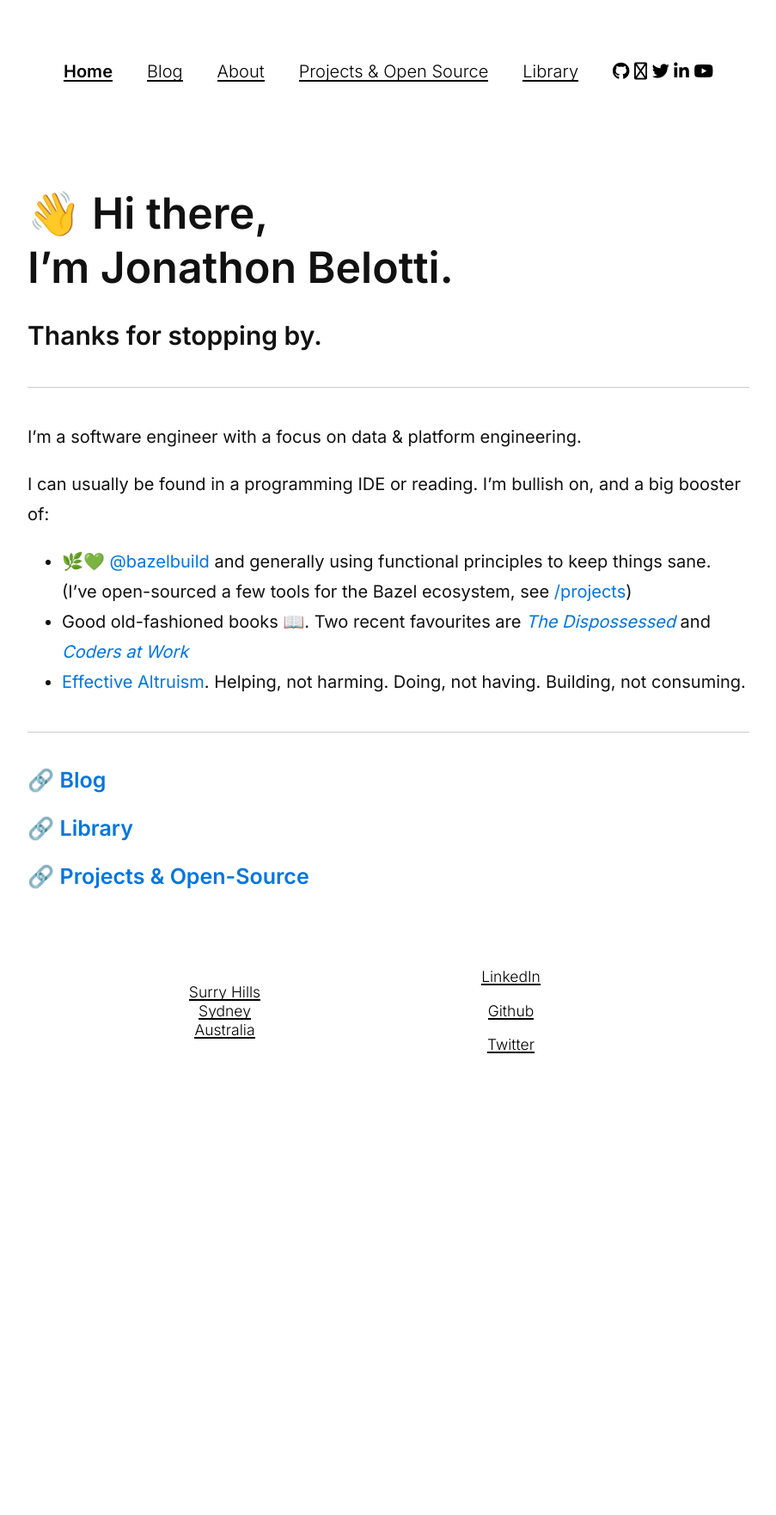
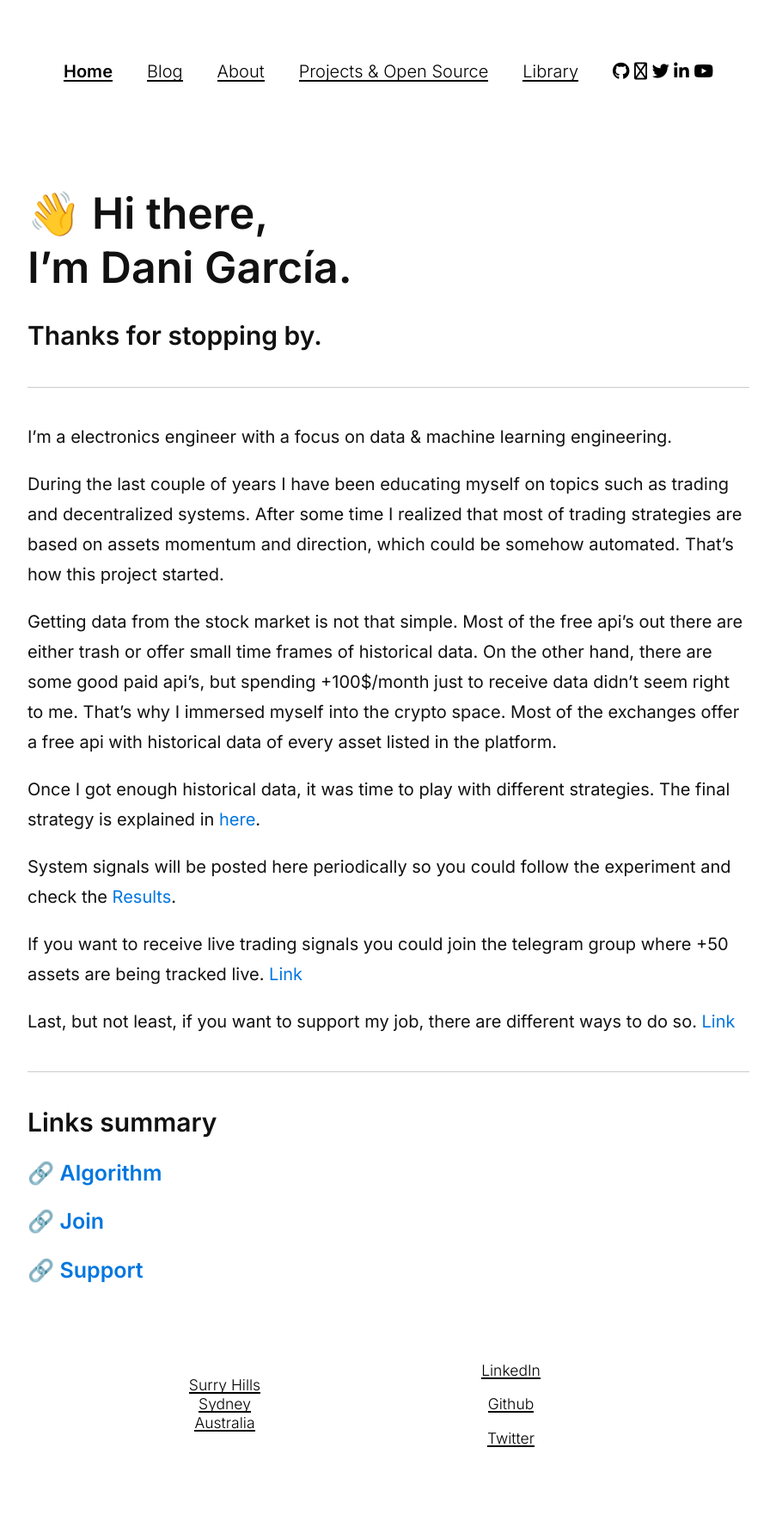
Before and after one commit to danigarci1/danigarci1.github.io, a Jekyll site: the page built from index.md, in a window 1280 px wide. Shown: the whole page at 86% size, without its empty margins (188-1091 px from the left). Built offline with Jekyll 4.4.1, drawn with Linux system fonts in a browser that asks for light colours; nearby versions of some CDN libraries; comment, search, counter and statistics services are not loaded; our own code applies the rules of GitHub Pages for plain Markdown files; before the commit the page ends 1305 px from its top, so only the background shows below that.

Commit message:
Update index.md

```diff
--- a/index.md
+++ b/index.md
@@ -3,26 +3,31 @@ layout: default
 tags: home
 ---
 
-# 👋 Hi there, <br/> I'm Jonathon Belotti.
+# 👋 Hi there, <br/> I'm Dani García.
 
 ## Thanks for stopping by.
 
 ---
 
-I'm a software engineer with a focus on data & platform engineering.
+I'm a electronics engineer with a focus on data & machine learning engineering.
 
+During the last couple of years I have been educating myself on topics such as trading and decentralized systems. After some time I realized that most of trading strategies are based on assets momentum and direction, which could be somehow automated. That's how this project started.
 
-I can usually be found in a programming IDE or reading.
-I'm bullish on, and a big booster of:
+Getting data from the stock market is not that simple. Most of the free api's out there are either trash or offer small time frames of historical data. On the other hand, there are some good paid api's, but spending +100$/month just to receive data didn't seem right to me. That's why I immersed myself into the crypto space. Most of the exchanges offer a free api with historical data of every asset listed in the platform.
 
-* 🌿💚 [@bazelbuild](https://github.com/bazelbuild/) and generally using functional principles to keep things sane. (I've open-sourced a few tools for the Bazel ecosystem, see [/projects]({{ site.baseurl }}/projects))
-* Good old-fashioned books 📖. Two recent favourites are [_The Dispossessed_](https://www.goodreads.com/book/show/13651.The_Dispossessed) and [_Coders at Work_](https://www.goodreads.com/book/show/6713575-coders-at-work)
-* [Effective Altruism](https://www.vox.com/future-perfect/2019/12/6/20992100/peter-singer-effective-altruism-lives-you-can-save-animal-liberation). Helping, not harming. Doing, not having. Building, not consuming.
+Once I got enough historical data, it was time to play with different strategies. The final strategy is explained in [here]({{ site.baseurl }}/algorithm).
+
+System signals will be posted here periodically so you could follow the experiment and check the [Results]({{ site.baseurl }}/results).
+
+If you want to receive live trading signals you could join the telegram group where +50 assets are being tracked live. [Link]({{ site.baseurl }}/join)
+
+Last, but not least, if you want to support my job, there are different ways to do so. [Link]({{ site.baseurl }}/support)
 
 ---
 
-### 🔗 [Blog]({{ site.baseurl }}/blog)
+## Links summary
+### 🔗 [Algorithm]({{ site.baseurl }}/algorithm)
 
-### 🔗 [Library]({{ site.baseurl }}/library)
+### 🔗 [Join]({{ site.baseurl }}/join)
 
-### 🔗 [Projects & Open-Source]({{ site.baseurl }}/projects)
+### 🔗 [Support]({{ site.baseurl }}/support)
```
